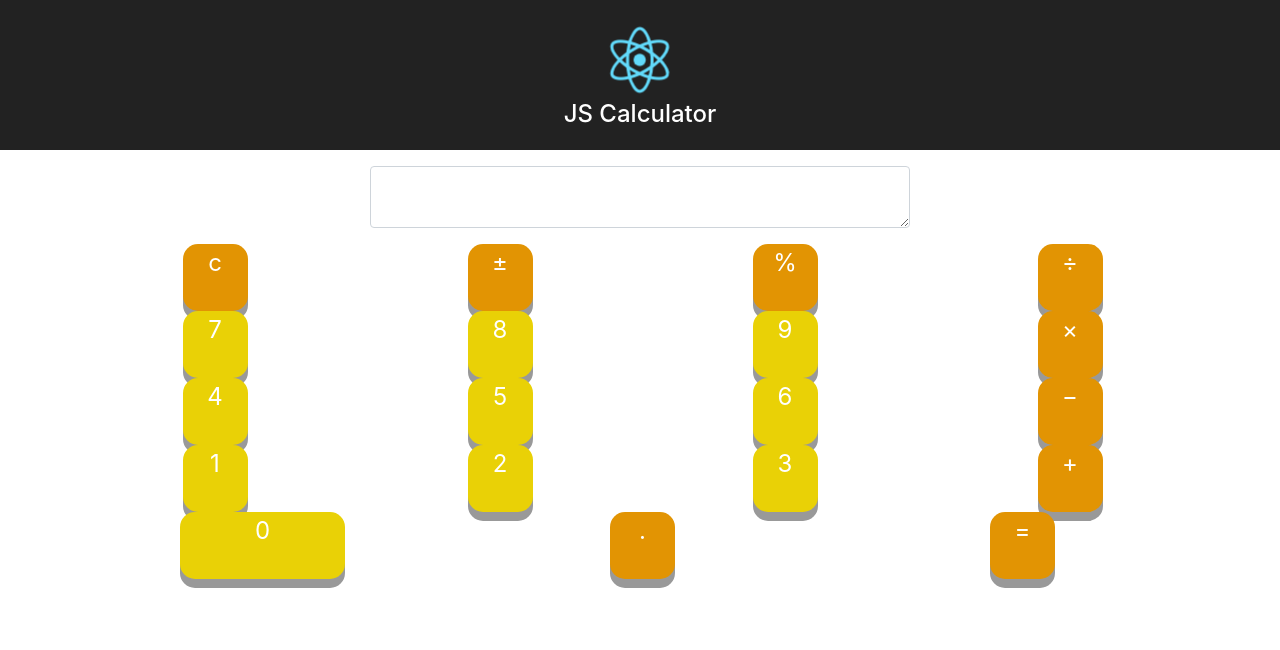
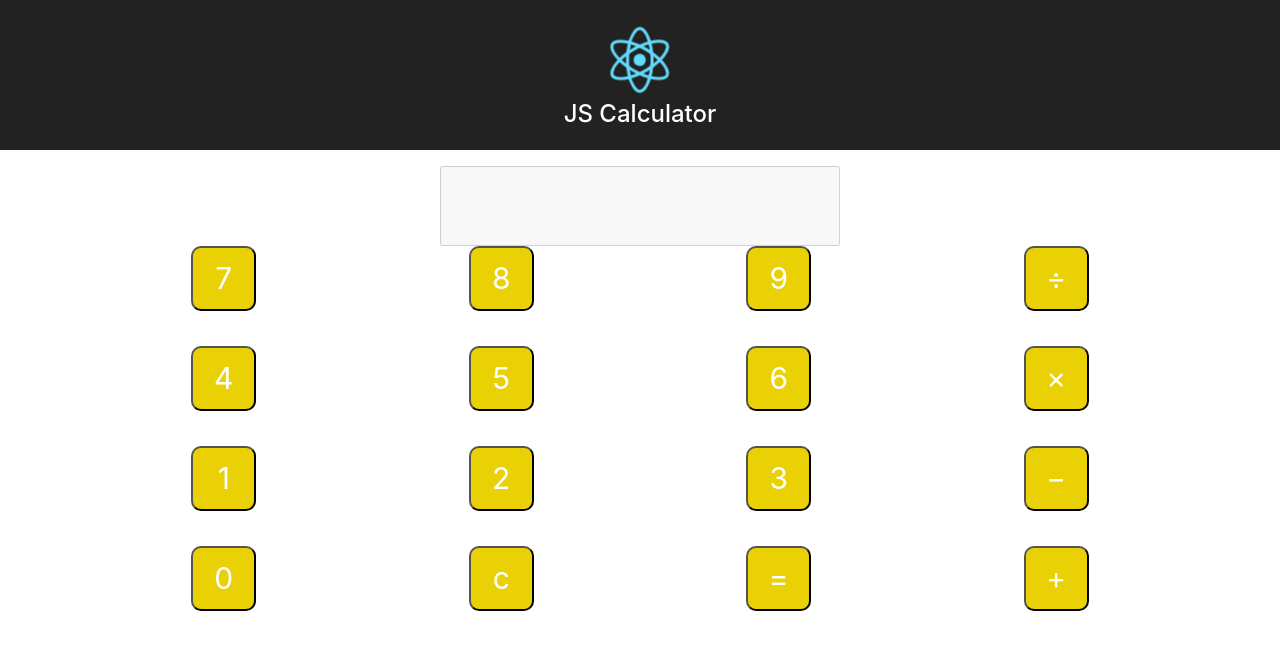
Before and after one commit to jamesliupenn/JScalc, a React (Create React App) app in the folder jscalc-app/: page / in a window 1280 px wide. Shown: the top 650 px of the page. Built offline with nearby package versions, Linux system fonts and the light colour scheme.

Commit message:
Adding in onClick logic

```diff
--- a/jscalc-app/src/App.js
+++ b/jscalc-app/src/App.js
@@ -1,9 +1,5 @@
 import React, { Component } from 'react';
 import logo from './logo.svg';
-import Plus from './Plus';
-import Minus from './Minus';
-import Multiply from './Multiply';
-import Divide from './Divide';
 import Numbers from './Numbers';
 import Display from './Display';
 import './App.css';
--- /dev/null
+++ b/jscalc-app/src/Display.css
@@ -0,0 +1,4 @@
+input {
+	width: 400px;
+	height: 5em;
+}
--- a/jscalc-app/src/Display.js
+++ b/jscalc-app/src/Display.js
@@ -1,19 +1,12 @@
 import React, {Component} from 'react';
-import { Container, Row, Col, Form, FormGroup, Input } from 'reactstrap';
+import './Display.css';
+
 
 class Display extends Component {
 	render() {
 		return (
 			<div className="row justify-content-center">
-			<Container>
-				<Row>
-					<Col sm={{ size: 6, offset: 3}}>
-						<FormGroup>
-							<Input type="textarea" name="text" id="exampleText" />
-						</FormGroup>
-					</Col>
-				</Row>
-			</Container>
+				<input type="text" name="display" id="display" disabled></input>
 			</div>
 		);
 	}
--- a/jscalc-app/src/Divide.js
+++ /dev/null
@@ -1,11 +0,0 @@
-import React, {Component} from 'react';
-
-class Divide extends Component {
-	render() {
-		return (
-			<img src= {process.env.PUBLIC_URL + '001-divide.png'} />
-		);
-	}
-}
-
-export default Divide;
--- a/jscalc-app/src/Minus.js
+++ /dev/null
@@ -1,10 +0,0 @@
-import React, {Component} from 'react';
-
-class Minus extends Component {
-	render() {
-		return (
-			<img src= {process.env.PUBLIC_URL + '002-substract.png'} />
-		);
-	}
-}
-export default Minus;
--- a/jscalc-app/src/Multiply.js
+++ /dev/null
@@ -1,11 +0,0 @@
-import React, {Component} from 'react';
-
-class Multiply extends Component {
-	render() {
-		return (
-			<img src= {process.env.PUBLIC_URL + '003-multiply.png'} />
-		);
-	}
-}
-
-export default Multiply;
--- a/jscalc-app/src/Numbers.css
+++ b/jscalc-app/src/Numbers.css
@@ -1,4 +1,30 @@
+.container {
+	grid-template-rows: repeat(4, 100px);
+	grid-template-columns: repeat(4, minmax(100px, 1fr));
+	display: grid;
+}
 .button {
+	font-size: 30px;
+	border-radius: 10px;
+	width: 65px;
+	height: 65px;
+	color: #fff;
+	outline: none;
+	background-color: #E9D106;
+}
+
+.button:hover {
+	background-color: #3e8e41
+}
+
+
+.button:active {
+	background-color: #3e8e41;
+	box-shadow: 0 5px #666;
+	transform: translateY(4px);
+}
+
+/*.button {
 	padding-bottom: 30px;
 	font-size: 24px;
 	text-align: center;
@@ -38,3 +64,5 @@
 	background-color: #E29403;
 	width: 65px;
 }
+
+*/
--- a/jscalc-app/src/Numbers.js
+++ b/jscalc-app/src/Numbers.js
@@ -1,53 +1,76 @@
 import React, {Component} from 'react';
-import { Button, Container, Row, Col } from 'reactstrap';
+import { Badge, Button, Container, Row, Col } from 'reactstrap';
 import './Numbers.css';
 
 
 class Numbers extends Component {
 	constructor (props) {
 		super(props);
-		this.state = 0;
-		this.onBtnClick = this.onBtnClick.bind(this);
+		this.state = {selected: []};
+		this.stored = "";
+		this.display = "";
+		this.onNumClick = this.onNumClick.bind(this);
+		this.onOpsClick = this.onOpsClick.bind(this);
+		this.onClrClick = this.onClrClick.bind(this);
+		this.onEqlClick = this.onEqlClick.bind(this);
 	}
 
+	onNumClick(selected) {
+		const length = this.state.selected.length;
+		// Set limits on how many digits this calculator accepts
+		if (length < 10) {
+			this.state.selected.push(selected);
+			this.display = this.state.selected;
+		}
+		this.setState({selected:[...this.state.selected]});
+	}
 
-	onBtnClick(rSelected) {
-		// console.log(rSelected);
+	onOpsClick(selected) {
+		this.stored += this.state.selected.join("") + selected;
+		this.state = {selected: []};
+	}
+
+	onClrClick() {
+		this.setState(() => {
+			return this.state.selected = [];
+		});
+		this.setState(() => {
+			return this.stored = "";
+		});
+		this.setState(() => {
+			return this.display = "0";
+		});
+	}
+
+	onEqlClick() {
+		this.stored += this.state.selected.join("");
+		// Update the display with the evaluated string of calculation
+		this.setState(() => {
+			return this.display = eval(this.stored);
+		});
 	}
 
 	render() {
 		return (
 			<div className="row justify-content-center">
+			<p>{this.display}</p>
 			<Container>
-			 <Row>
-				<Col><button className="button other">c</button></Col>
-				<Col><button className="button other">&#177;</button></Col>
-				<Col><button className="button other">&#37;</button></Col>
-				<Col><button className="button other">&divide;</button></Col>
-			  </Row>
-			  <Row>
-				<Col><button className="button num">7</button></Col>
-				<Col><button className="button num">8</button></Col>
-				<Col><button className="button num">9</button></Col>
-				<Col><button className="button other">&times;</button></Col>
-			  </Row>
-			  <Row>
-				<Col><button className="button num">4</button></Col>
-				<Col><button className="button num">5</button></Col>
-				<Col><button className="button num">6</button></Col>
-				<Col><button className="button other">&#8722;</button></Col>
-			  </Row>
-			  <Row>
-				<Col><button className="button num">1</button></Col>
-				<Col><button className="button num">2</button></Col>
-				<Col><button className="button num">3</button></Col>
-				<Col><button className="button other">&#43;</button></Col>
-			  </Row>
-			  <Row>
-				<Col><button className="button zero num">0</button></Col>
-				<Col><button className="button side">.</button></Col>
-				<Col><button className="button side">&#61;</button></Col>
-			  </Row>
+				<div><button className="button" onClick={() => this.onNumClick(7)}>7</button></div>
+				<div><button className="button" onClick={() => this.onNumClick(8)}>8</button></div>
+				<div><button className="button" onClick={() => this.onNumClick(9)}>9</button></div>
+				<div><button className="button" onClick={() => this.onOpsClick("/")}>&divide;</button></div>
+				<div><button className="button" onClick={() => this.onNumClick(4)}>4</button></div>
+				<div><button className="button" onClick={() => this.onNumClick(5)}>5</button></div>
+				<div><button className="button" onClick={() => this.onNumClick(6)}>6</button></div>
+				<div><button className="button" onClick={() => this.onOpsClick("*")}>&times;</button></div>
+				<div><button className="button" onClick={() => this.onNumClick(1)}>1</button></div>
+				<div><button className="button" onClick={() => this.onNumClick(2)}>2</button></div>
+				<div><button className="button" onClick={() => this.onNumClick(3)}>3</button></div>
+				<div><button className="button" onClick={() => this.onOpsClick("-")}>&#8722;</button></div>
+				<div><button className="button" onClick={() => this.onNumClick(0)}>0</button></div>
+				<div><button className="button" onClick={() => this.onClrClick()}>c</button></div>
+				<div><button className="button" onClick={() => this.onEqlClick()}>&#61;</button></div>
+				<div><button className="button" onClick={() => this.onOpsClick("+")}>&#43;</button></div>
 			</Container>
 			</div>
 		);
--- a/jscalc-app/src/Plus.js
+++ /dev/null
@@ -1,12 +0,0 @@
-import React, {Component} from 'react';
-import { Button } from 'reactstrap';
-
-class Plus extends Component {
-	render() {
-		return (
-			<img src= {process.env.PUBLIC_URL + '004-add.png'} />
-		);
-	}
-}
-
-export default Plus;
```
